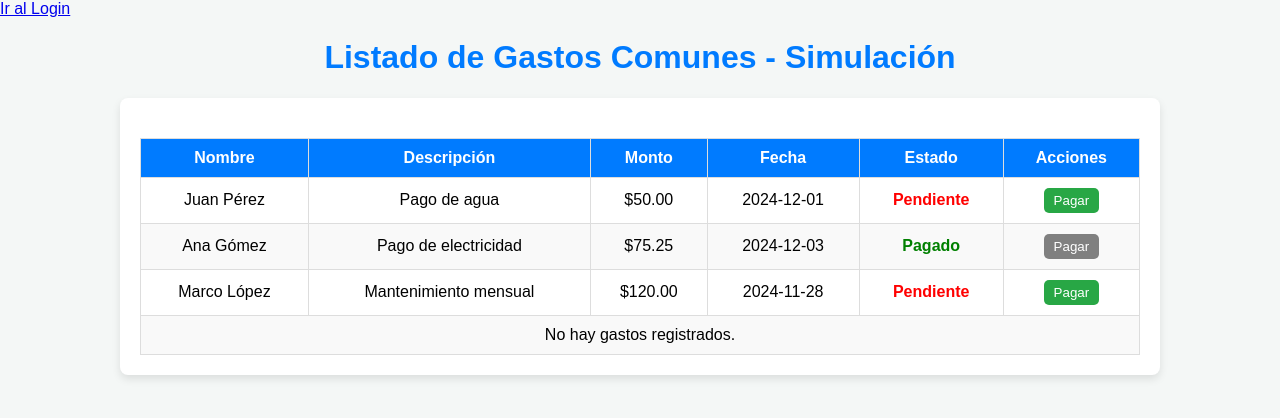
After one commit to Miguelveloso2005/Los_Gastos_Comunes, a Django app: page /pagar_residente/ in a window 1280 px wide. The commit adds this page. Shown: the top 418 px of the page. Run offline with Django 5.2, Linux system fonts and the light colour scheme.

Commit message:
cambios_gasto_comun

```diff
--- /dev/null
+++ b/Departamentos/Paga/templates/pagar_residente.html
@@ -0,0 +1,177 @@
+<!DOCTYPE html>
+<html lang="es">
+<head>
+    <meta charset="UTF-8">
+    <meta name="viewport" content="width=device-width, initial-scale=1.0">
+    <title>Listado de Gastos Comunes - Simulación</title>
+    <style>
+        /* Estilos básicos */
+        body {
+            font-family: Arial, sans-serif;
+            margin: 0;
+            padding: 0;
+            background-color: #f4f7f6;
+        }
+
+        /* Barra de navegación */
+        nav {
+            background-color: #007BFF;
+            padding: 10px;
+            display: flex;
+            justify-content: flex-start;
+            align-items: center;
+        }
+        nav button {
+            color: white;
+            background-color: #007BFF;
+            border: none;
+            font-size: 16px;
+            padding: 10px 15px;
+            cursor: pointer;
+            border-radius: 5px;
+        }
+        nav button:hover {
+            background-color: #0056b3;
+        }
+
+        /* Estilo principal de la página */
+        h1 {
+            text-align: center;
+            color: #007BFF;
+        }
+        .table-container {
+            max-width: 1000px;
+            margin: 20px auto;
+            background-color: white;
+            padding: 20px;
+            border-radius: 8px;
+            box-shadow: 0 4px 8px rgba(0, 0, 0, 0.1);
+        }
+        table {
+            width: 100%;
+            border-collapse: collapse;
+            margin-top: 20px;
+        }
+        th, td {
+            padding: 10px;
+            text-align: center;
+            border: 1px solid #ddd;
+        }
+        th {
+            background-color: #007BFF;
+            color: white;
+        }
+        tr:nth-child(even) {
+            background-color: #f9f9f9;
+        }
+        tr:hover {
+            background-color: #f1f1f1;
+        }
+        .status-pagado {
+            color: green;
+            font-weight: bold;
+        }
+        .status-pendiente {
+            color: red;
+            font-weight: bold;
+        }
+        .pay-button {
+            padding: 5px 10px;
+            background-color: #28a745;
+            color: white;
+            border: none;
+            border-radius: 5px;
+            cursor: pointer;
+        }
+        .pay-button:disabled {
+            background-color: gray;
+        }
+    </style>
+    <script>
+        // Función para mostrar la alerta de pago y cambiar el estado
+        function pagarGasto(button) {
+            // Mostrar una alerta
+            alert("¡El gasto ha sido pagado!");
+
+            // Obtener la fila del gasto
+            var row = button.parentElement.parentElement;
+
+            // Cambiar el estado de la columna "Estado"
+            var estadoCell = row.cells[4]; // La columna de estado es la 5ta (índice 4)
+            estadoCell.innerHTML = '<span class="status-pagado">Pagado</span>';
+
+            // Deshabilitar el botón y cambiar su estado
+            button.disabled = true;
+            button.style.backgroundColor = "gray";
+            button.innerHTML = "Pagado";
+        }
+    </script>
+</head>
+<body>
+    <!-- Barra de navegación con botón de login -->
+    <a href="{% url 'login' %}" class="login-button">Ir al Login</a>
+
+
+
+    <h1>Listado de Gastos Comunes - Simulación</h1>
+    <div class="table-container">
+        <table>
+            <thead>
+                <tr>
+                    <th>Nombre</th>
+                    <th>Descripción</th>
+                    <th>Monto</th>
+                    <th>Fecha</th>
+                    <th>Estado</th>
+                    <th>Acciones</th>
+                </tr>
+            </thead>
+            <tbody>
+                <!-- Ejemplo de datos simulados -->
+                <tr>
+                    <td>Juan Pérez</td>
+                    <td>Pago de agua</td>
+                    <td>$50.00</td>
+                    <td>2024-12-01</td>
+                    <td>
+                        <span class="status-pendiente">Pendiente</span>
+                    </td>
+                    <td>
+                        <button class="pay-button" onclick="pagarGasto(this)">Pagar</button>
+                    </td>
+                </tr>
+                <tr>
+                    <td>Ana Gómez</td>
+                    <td>Pago de electricidad</td>
+                    <td>$75.25</td>
+                    <td>2024-12-03</td>
+                    <td>
+                        <span class="status-pagado">Pagado</span>
+                    </td>
+                    <td>
+                        <button class="pay-button" disabled>Pagar</button>
+                    </td>
+                </tr>
+                <tr>
+                    <td>Marco López</td>
+                    <td>Mantenimiento mensual</td>
+                    <td>$120.00</td>
+                    <td>2024-11-28</td>
+                    <td>
+                        <span class="status-pendiente">Pendiente</span>
+                    </td>
+                    <td>
+                        <button class="pay-button" onclick="pagarGasto(this)">Pagar</button>
+                    </td>
+                </tr>
+                <!-- Fin de los datos simulados -->
+
+                <!-- Si no hay registros -->
+                <tr>
+                    <td colspan="6">No hay gastos registrados.</td>
+                </tr>
+            </tbody>
+        </table>
+    </div>
+</body>
+</html>
--- a/Departamentos/Paga/urls.py
+++ b/Departamentos/Paga/urls.py
@@ -12,6 +12,9 @@ urlpatterns = [
     path('residente_pago/', views.residente_pago, name='residente_pago'),
     path('gasto/pagado/', views.marcar_gastos_pagados, name='marcar_gastos_pagados'),
     path('residente_form/', views.residente_form, name='residente_form'),
+    path('pagar_residente/', views.pagar_residente, name='pagar_residente'),
+
+
 
 
 
--- a/Departamentos/Paga/views.py
+++ b/Departamentos/Paga/views.py
@@ -15,6 +15,8 @@ from django.core.mail import send_mail
 from django.conf import settings
 from .models import Residente
 from .models import GastoComún
+from django.contrib.auth.models import User
+
 
 
 def login_view(request):
@@ -150,32 +152,15 @@ def pendientes(request):
     # Lógica para mostrar los gastos pendientes
     return render(request, 'pendientes.html')
 
-def marcar_como_pagado(request):
+def marcar_como_pagado(request, gasto_id):
     if request.method == 'POST':
-        try:
-            # Obtener los IDs de los gastos marcados como pagados
-            gasto_ids = request.POST.getlist('gasto_ids[]')
-            gastos = Gasto.objects.filter(id__in=gasto_ids)
+        # Aquí marcas el gasto como pagado
+        gasto = Gasto.objects.get(id=gasto_id)
+        gasto.estado = 'Pagado'  # O como se gestione el estado
+        gasto.save()
 
-            # Marcar todos los gastos como pagados
-            for gasto in gastos:
-                gasto.estado = 'pagado'  # Asegúrate de que 'estado' exista en tu modelo
-                gasto.save()
-
-            return JsonResponse({
-                'success': True,
-                'message': 'Gastos marcados como pagados',
-            })
-        except Exception as e:
-            return JsonResponse({
-                'success': False,
-                'message': f'Error al marcar los gastos como pagados: {str(e)}',
-            })
-    else:
-        return JsonResponse({
-            'success': False,
-            'message': 'Método no permitido',
-        })
+        return JsonResponse({'success': True})
+    return JsonResponse({'success': False}, status=400)
 
 
 def pagar_gasto_comun(request, gasto_id):
@@ -274,3 +259,41 @@ def eliminar_gasto(request, gasto_id):
     except GastoComun.DoesNotExist:
         messages.error(request, "El gasto no existe.")
     return redirect('generate_expenses')  # Redirigir a la página donde se muestran los gastos
+
+
+
+def registrar_residente(request):
+    if request.method == 'POST':
+        nombre = request.POST.get('nombre')
+        email = request.POST.get('email')
+        password = request.POST.get('password')
+        confirm_password = request.POST.get('confirm_password')
+
+        # Verificar si las contraseñas coinciden
+        if password != confirm_password:
+            messages.error(request, 'Las contraseñas no coinciden.')
+            return redirect('residente_form')  # Redirige al formulario de registro
+
+        # Verificar si el correo ya está registrado
+        if User.objects.filter(email=email).exists():
+            messages.error(request, 'El correo electrónico ya está registrado.')
+            return redirect('residente_form')  # Redirige al formulario de registro
+
+        # Crear el nuevo residente (usuario)
+        try:
+            user = User.objects.create_user(username=email, email=email, password=password)
+            user.first_name = nombre  # Guardar el nombre completo
+            user.save()
+
+            # Autenticar al usuario y redirigir a la página de inicio de sesión o residente
+            login(request, user)
+            return redirect('residente')  # Redirigir a la página de residente después del registro
+        except Exception as e:
+            messages.error(request, f'Ocurrió un error: {e}')
+            return redirect('residente_form')
+    else:
+        return render(request, 'residente_form.html')
+
+
+def pagar_residente(request):
+    return render(request, 'pagar_residente.html')
```
Also changed, not shown: Departamentos/Paga/static/css/styles.css (+69 -0 lines), Departamentos/Paga/templates/generate_expenses.html (+38 -40 lines), Departamentos/Paga/templates/pendientes.html (+79 -10 lines), Departamentos/Paga/templates/residente_form.html (added, +92 -0 lines), Departamentos/Paga/templates/residente_success.html (added, +55 -0 lines), Departamentos/db.sqlite3.
